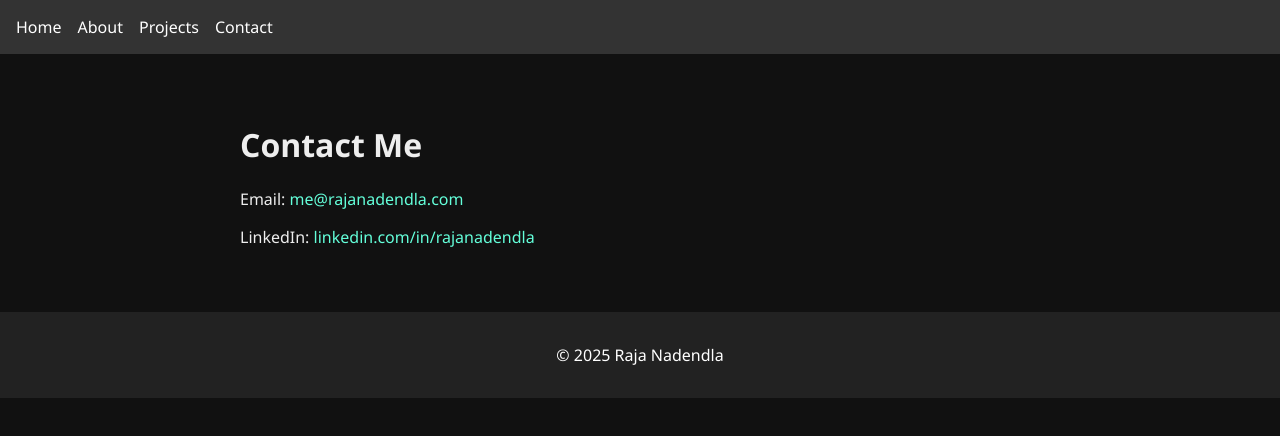
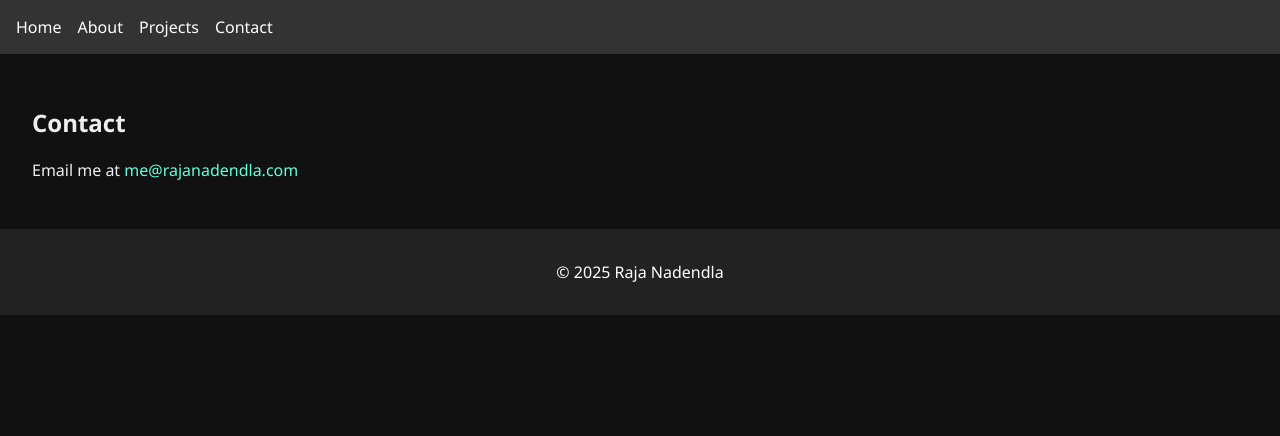
Before and after one commit to RajaNadendla/Portfolio, a Next.js app: page /contact in a window 1280 px wide. Shown: the top 436 px of the page. Built offline with nearby package versions, Linux system fonts and the light colour scheme.

Commit message:
Update contact.js

```diff
--- a/pages/contact.js
+++ b/pages/contact.js
@@ -1,13 +1,13 @@
-import Layout from '../components/Layout'
+
+import Layout from '../components/Layout';
 
 export default function Contact() {
   return (
     <Layout>
-      <div className="container">
-        <h1>Contact Me</h1>
-        <p>Email: <a href="mailto:me@rajanadendla.com">me@rajanadendla.com</a></p>
-        <p>LinkedIn: <a href="https://linkedin.com/in/rajanadendla" target="_blank">linkedin.com/in/rajanadendla</a></p>
-      </div>
+      <section style={{ padding: '2rem' }}>
+        <h2>Contact</h2>
+        <p>Email me at <a href="mailto:me@rajanadendla.com">me@rajanadendla.com</a></p>
+      </section>
     </Layout>
-  )
+  );
 }
```
